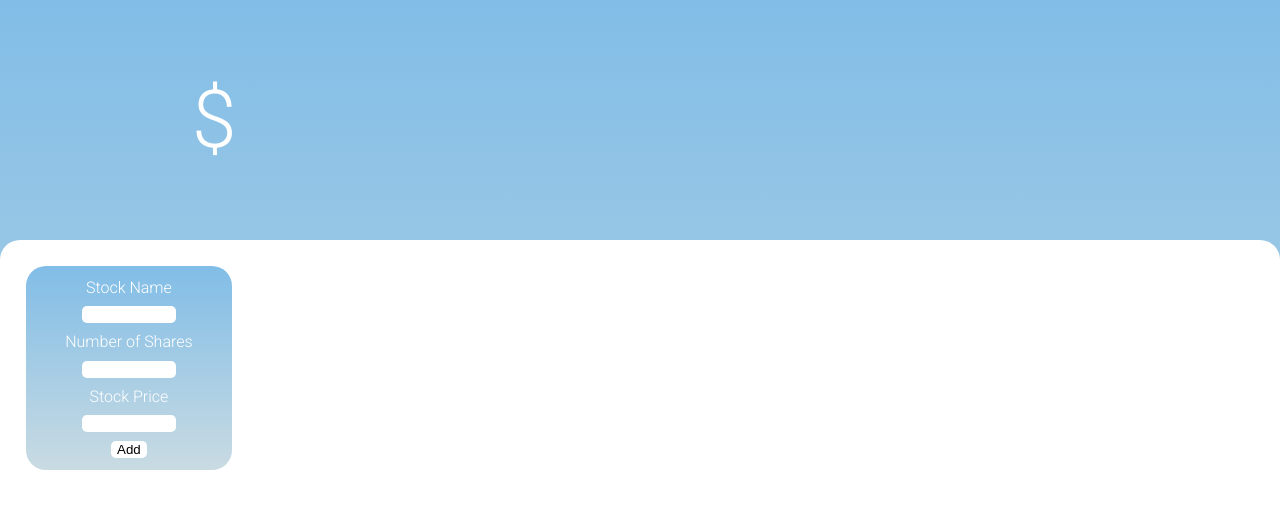
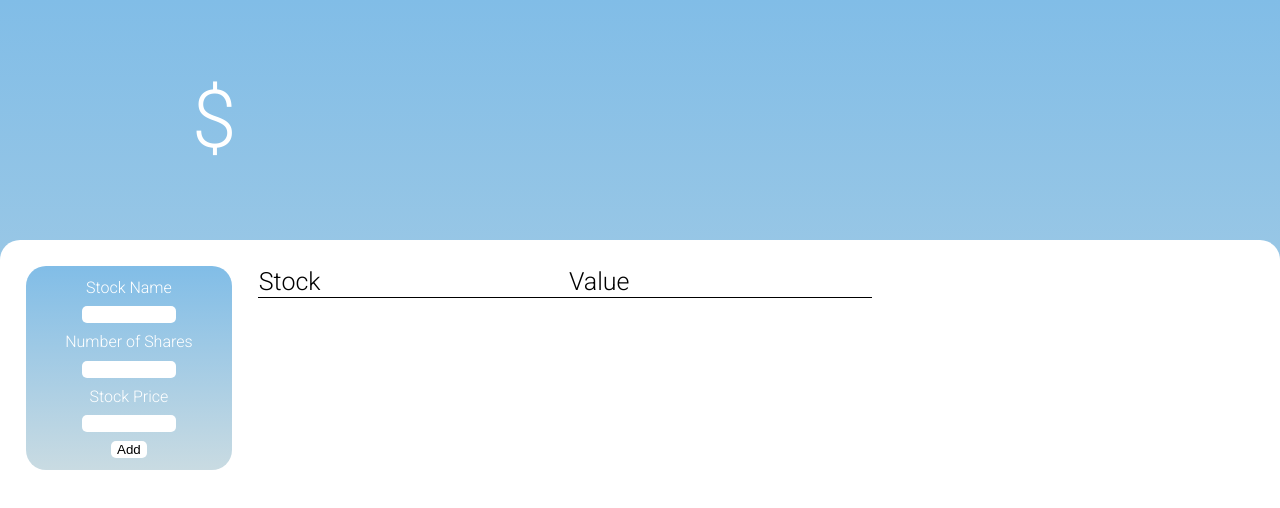
Before and after one commit to Stefan-RR/stock-portfolio-tracker, a React (Create React App) app: page / in a window 1280 px wide. Shown: the top 508 px of the page. Built offline with nearby package versions, Linux system fonts and the light colour scheme.

Commit message:
Update App.js

```diff
--- a/src/App.js
+++ b/src/App.js
@@ -37,7 +37,8 @@ function App() {
             <table>
                 <thead>
                     <tr>
-
+                       <td>Stock</td>
+                       <td class="right">Value</td>
                     </tr>
                 </thead>
                 <tbody>
```
